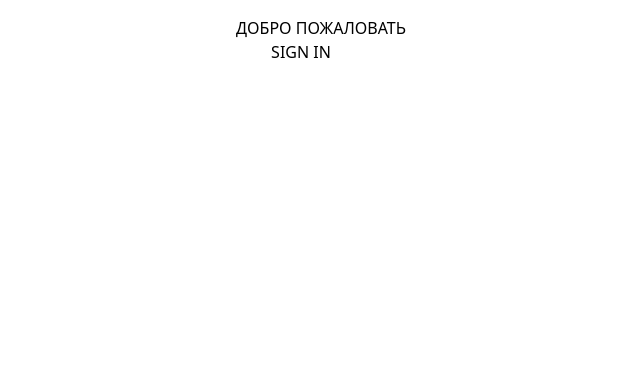
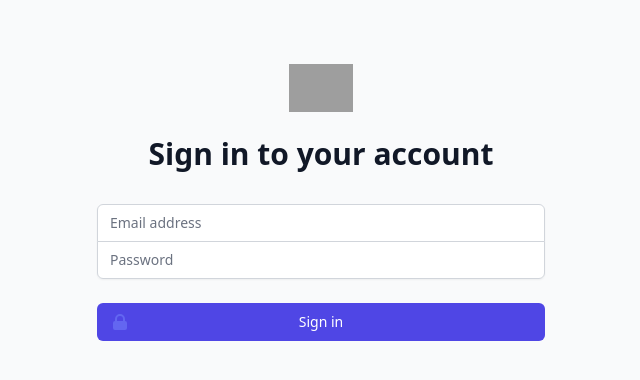
Before and after one commit to CrazyOlolosh/corporate-wiki, a Flask app: page / in a window 1280 px wide. Shown: the top 380 px of the page, without its empty margins (319-959 px from the left). Run offline with Flask 2, Linux system fonts and the light colour scheme; some libraries are stand-ins or nearby versions; grey boxes are pictures that could not be loaded.

Commit message:
Tailwind included

```diff
--- /dev/null
+++ b/tailwind.config.js
@@ -0,0 +1,5 @@
+module.exports = {
+    plugins: [
+        require('@tailwindcss/forms'),
+    ],
+}
--- a/templates/base.html
+++ b/templates/base.html
@@ -1,5 +1,5 @@
 <!doctype html>
-<html lang="en">
+<html lang="en" class="h-full bg-gray-50">
 
 <head>
     <!-- Required meta tags -->
@@ -18,22 +18,6 @@
             height: 100%;
             width: 100%;
             position: absolute;
-        }
-
-        @media (min-width: 1200px) .container {
-            max-width: 1140px;
-        }
-
-        @media (min-width: 992px) .container {
-            max-width: 960px;
-        }
-
-        @media (min-width: 768px) .container {
-            max-width: 720px;
-        }
-
-        @media (min-width: 576px) .container {
-            max-width: 540px;
         }
 
         .align-items-center {
@@ -56,7 +40,7 @@
     <title> {% block title%} {{ title }} {% endblock %} </title>
 </head>
 
-<body>
+<body class="h-full">
     <div class="container-fluid">
         {% block content%}
         {% endblock %}
--- a/templates/index.html
+++ b/templates/index.html
@@ -13,11 +13,49 @@
 
     {% else %}
 
-    <span class="top text-uppercase">Добро пожаловать</span>
-    <h1 class="text-uppercase"></h1>
-    <a href="{{url_for('login')}}" class="primary-btn d-inline-flex align-items-center">
-        <span class="mr-10">SIGN IN</span>
-    </a>
+    <div class="min-h-full flex items-center justify-center py-12 px-4 sm:px-6 lg:px-8">
+        <div class="max-w-md w-full space-y-8">
+            <div>
+                <img class="mx-auto h-12 w-auto" src="https://tailwindui.com/img/logos/workflow-mark-indigo-600.svg"
+                    alt="Workflow">
+                <h2 class="mt-6 text-center text-3xl font-extrabold text-gray-900">Sign in to your account</h2>
+            </div>
+            <form class="mt-8 space-y-6" action="#" method="POST">
+                <input type="hidden" name="remember" value="true">
+                <div class="rounded-md shadow-sm -space-y-px">
+                    <div>
+                        <label for="email-address" class="sr-only">Email address</label>
+                        <input id="email-address" name="email" type="email" autocomplete="email" required
+                            class="appearance-none rounded-none relative block w-full px-3 py-2 border border-gray-300 placeholder-gray-500 text-gray-900 rounded-t-md focus:outline-none focus:ring-indigo-500 focus:border-indigo-500 focus:z-10 sm:text-sm"
+                            placeholder="Email address">
+                    </div>
+                    <div>
+                        <label for="password" class="sr-only">Password</label>
+                        <input id="password" name="password" type="password" autocomplete="current-password" required
+                            class="appearance-none rounded-none relative block w-full px-3 py-2 border border-gray-300 placeholder-gray-500 text-gray-900 rounded-b-md focus:outline-none focus:ring-indigo-500 focus:border-indigo-500 focus:z-10 sm:text-sm"
+                            placeholder="Password">
+                    </div>
+                </div>
+
+                <div>
+                    <button type="submit"
+                        class="group relative w-full flex justify-center py-2 px-4 border border-transparent text-sm font-medium rounded-md text-white bg-indigo-600 hover:bg-indigo-700 focus:outline-none focus:ring-2 focus:ring-offset-2 focus:ring-indigo-500">
+                        <span class="absolute left-0 inset-y-0 flex items-center pl-3">
+                            <!-- Heroicon name: solid/lock-closed -->
+                            <svg class="h-5 w-5 text-indigo-500 group-hover:text-indigo-400"
+                                xmlns="http://www.w3.org/2000/svg" viewBox="0 0 20 20" fill="currentColor"
+                                aria-hidden="true">
+                                <path fill-rule="evenodd"
+                                    d="M5 9V7a5 5 0 0110 0v2a2 2 0 012 2v5a2 2 0 01-2 2H5a2 2 0 01-2-2v-5a2 2 0 012-2zm8-2v2H7V7a3 3 0 016 0z"
+                                    clip-rule="evenodd" />
+                            </svg>
+                        </span>
+                        Sign in
+                    </button>
+                </div>
+            </form>
+        </div>
+    </div>
 
     {% endif %}
 
```
